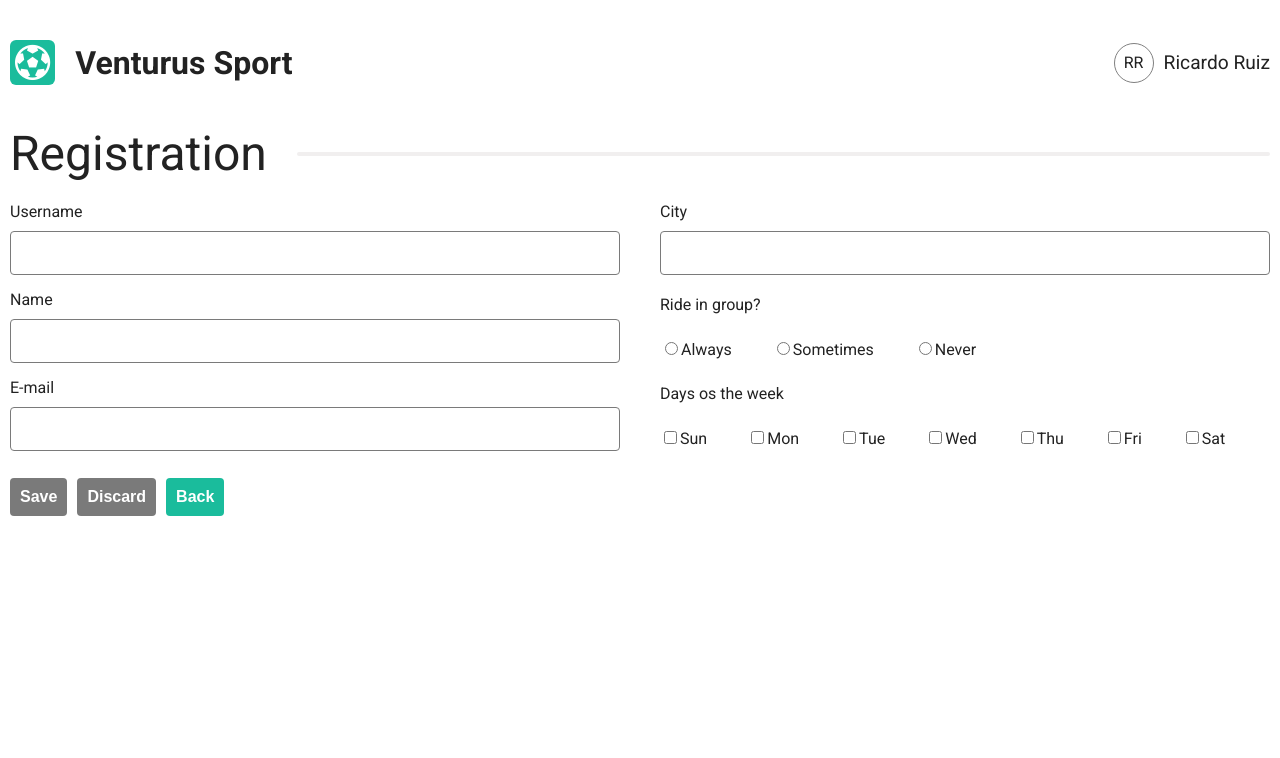
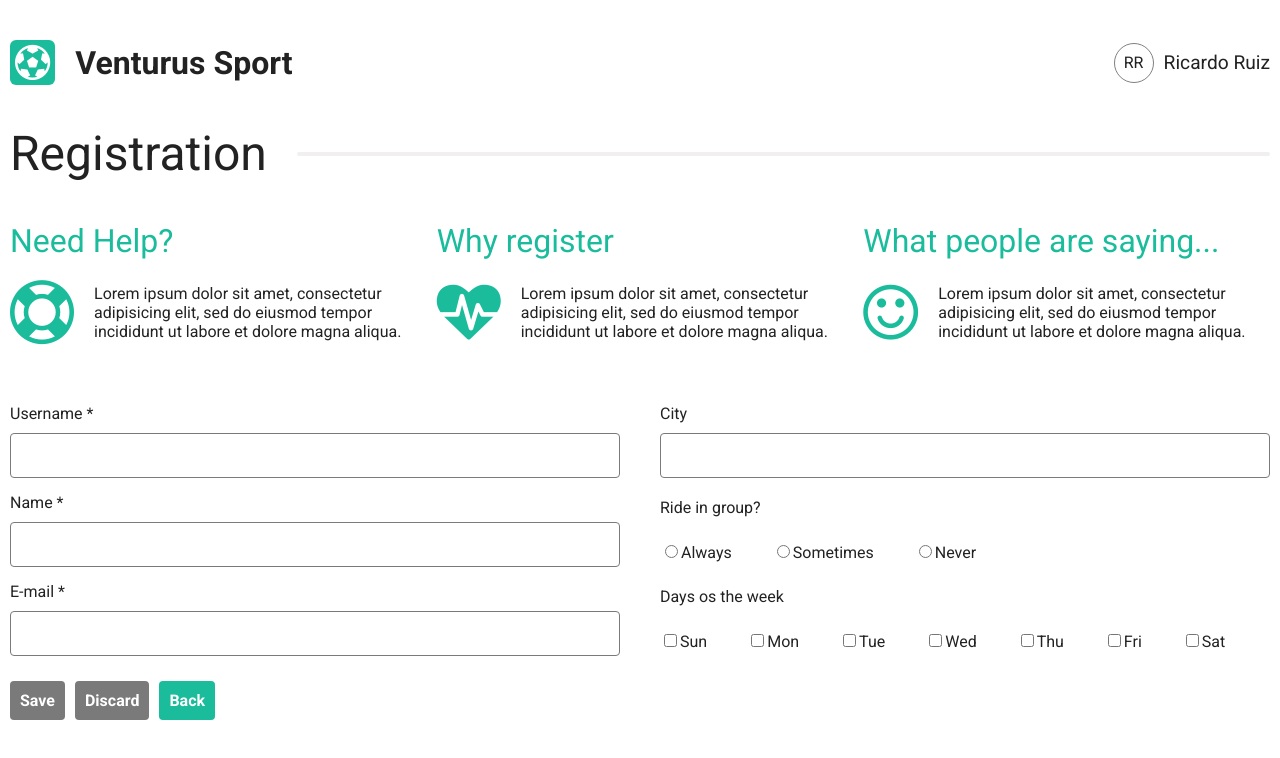
Before and after one commit to ricardoaruiz/vnt-sports, a React (Create React App) app: page /registration in a window 1280 px wide. Shown: the top 758 px of the page. Built offline with nearby package versions, Linux system fonts and the light colour scheme.

Commit message:
Ajustes no layout

```diff
--- a/src/components/button/Button.scss
+++ b/src/components/button/Button.scss
@@ -9,6 +9,7 @@
     font-size: 1em;
     font-weight: bold;
     margin-right: 10px;
+    font-family: "Roboto", Arial, Helvetica, sans-serif;
 
     &:hover {
         background: $light-green;
--- /dev/null
+++ b/src/components/help-bar/HelpBar.jsx
@@ -0,0 +1,42 @@
+import React from 'react';
+
+import './HelpBar.scss'
+
+export default props => (
+    <section>
+        <div className="help-bar">
+            <div className="help-bar-item">
+                <p className="help-bar-item-title">Need Help?</p>
+                <div className="help-bar-item-description">
+                    <i className="fa fa-life-ring"></i>
+                    <p>Lorem ipsum dolor sit amet, consectetur
+                       adipisicing elit, sed do eiusmod tempor
+                       incididunt ut labore et dolore magna aliqua.
+                    </p>
+                </div>
+            </div>
+
+            <div className="help-bar-item">
+                <p className="help-bar-item-title">Why register</p>
+                <div className="help-bar-item-description">
+                    <i className="fa fa-heartbeat"></i>
+                    <p>Lorem ipsum dolor sit amet, consectetur
+                       adipisicing elit, sed do eiusmod tempor
+                       incididunt ut labore et dolore magna aliqua.
+                    </p>
+                </div>
+            </div>
+
+            <div className="help-bar-item">
+                <p className="help-bar-item-title">What people are saying...</p>
+                <div className="help-bar-item-description">
+                    <i className="fa fa-smile-o"></i>
+                    <p>Lorem ipsum dolor sit amet, consectetur
+                       adipisicing elit, sed do eiusmod tempor
+                       incididunt ut labore et dolore magna aliqua.
+                    </p>
+                </div>
+            </div>
+        </div>
+    </section>
+)
--- /dev/null
+++ b/src/components/help-bar/HelpBar.scss
@@ -0,0 +1,36 @@
+@import '../../assets/style/variables';
+
+.help-bar {
+    display: grid;
+    grid-gap: 20px;
+    grid-template-columns: repeat(3, 1fr);
+    justify-content: center;
+    align-items: center;
+    margin: 40px 0;
+    padding: 0 10px;
+}
+.help-bar-item-title {
+    font-size: 2em;
+    color: $green;
+    margin-bottom: 20px;
+}
+.help-bar-item-description {
+    display: flex;
+    justify-content: center;
+    align-items: center;
+
+    & i {
+        font-size: 4em;
+        margin-right: 20px;
+        color: $green;
+    }
+}
+@media screen and (max-width: 700px) {
+    .help-bar {
+        grid-template-columns: 1fr;
+        grid-gap: 0;
+    }
+    .help-bar-item {
+        margin-top: 20px;
+    }
+}
--- a/src/views/user/user-list/UserList.jsx
+++ b/src/views/user/user-list/UserList.jsx
@@ -39,7 +39,7 @@ class UserList extends React.Component {
     populateTable() {
         return !this.state.filterdUsers.length
             ? <tr>
-                <td colSpan="9" className="no-data">No data found</td>
+                <td colSpan="10" className="no-data">No data found</td>
             </tr>
         :
         this.state.filterdUsers.map(user => (
--- a/src/views/user/user-list/UserList.scss
+++ b/src/views/user/user-list/UserList.scss
@@ -24,6 +24,7 @@
             border-radius: 4px;
             padding: 10px;
             font-size: 1em;
+            font-family: "Roboto", Arial, Helvetica, sans-serif;
         }
 
         flex: 1 1 200px;
--- a/src/views/user/user-registration/UserRegistration.jsx
+++ b/src/views/user/user-registration/UserRegistration.jsx
@@ -2,6 +2,7 @@ import React from 'react';
 import { withRouter } from 'react-router-dom'
 
 import PageHeader from '../../../components/page-header/PageHeader';
+import HelpBar from '../../../components/help-bar/HelpBar';
 import Button from '../../../components/button/Button';
 import UserService from '../../../services/UserService';
 
@@ -26,7 +27,6 @@ class UserRegistration extends React.Component {
         this.clean = this.clean.bind(this);
         this.hasData = this.hasData.bind(this);
         this.hasFullyData = this.hasFullyData.bind(this);
-
     }
 
     handleInputChange(event) {
@@ -64,7 +64,7 @@ class UserRegistration extends React.Component {
 
     hasFullyData() {
         setTimeout(() => {
-            this.setState({ hasFullyData: this.state.username && this.state.name && this.state.email && this.state.city});
+            this.setState({ hasFullyData: this.state.username && this.state.name && this.state.email });
         }, 100);
     }
 
@@ -72,22 +72,23 @@ class UserRegistration extends React.Component {
         return (
             <section className="user-registration">
                 <PageHeader title="Registration"/>
+                <HelpBar />
 
                 <form className="registration-form">
                     <div>
                         <div className="registration-input-group">
-                            <label htmlFor="username">Username</label>
+                            <label htmlFor="username">Username *</label>
                             <input className="registration-input-text" type="text" id="username" value={this.state.username} onChange={this.handleInputChange}/>
                             <span className="registration-input-error"></span>
                         </div>
 
                         <div className="registration-input-group">
-                            <label htmlFor="name">Name</label>
+                            <label htmlFor="name">Name *</label>
                             <input className="registration-input-text" type="text" id="name" value={this.state.name} onChange={this.handleInputChange}/>
                             <span className="registration-input-error"></span>
                         </div>
                         <div className="registration-input-group">
-                            <label htmlFor="email">E-mail</label>
+                            <label htmlFor="email">E-mail *</label>
                             <input className="registration-input-text" type="text" id="email" value={this.state.email} onChange={this.handleInputChange}/>
                             <span className="registration-input-error"></span>
                         </div>
--- a/src/views/user/user-registration/UserRegistration.scss
+++ b/src/views/user/user-registration/UserRegistration.scss
@@ -30,6 +30,12 @@
     border: 1px solid $gray;
     border-radius: 4px;
     outline: none;
+    font-family: "Roboto", Arial, Helvetica, sans-serif;
+
+    &:hover {
+        border: 1.5px solid $light-green;
+        cursor: pointer;
+    }
 
     &:focus {
         border: 1.5px solid $green;
@@ -62,3 +68,10 @@
 .registration-actions {
     padding: 10px;
 }
+
+@media screen and (max-width: 700px) {
+    .registration-form {
+        grid-template-columns: 1fr;
+        grid-gap: 0;
+    }
+}
```
